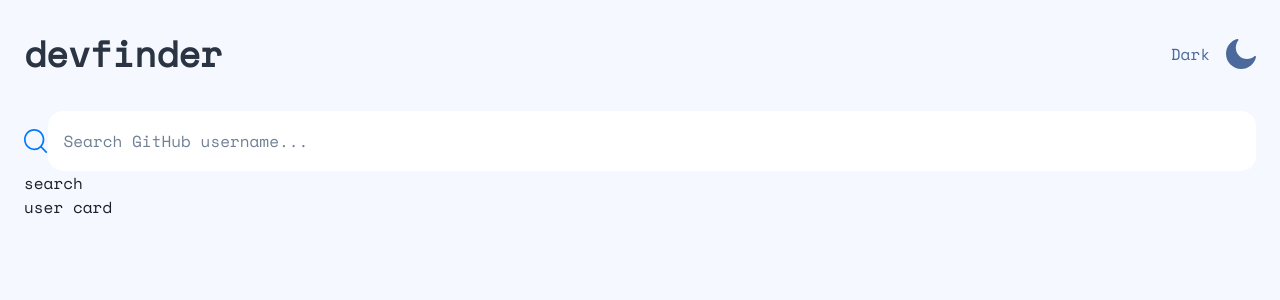
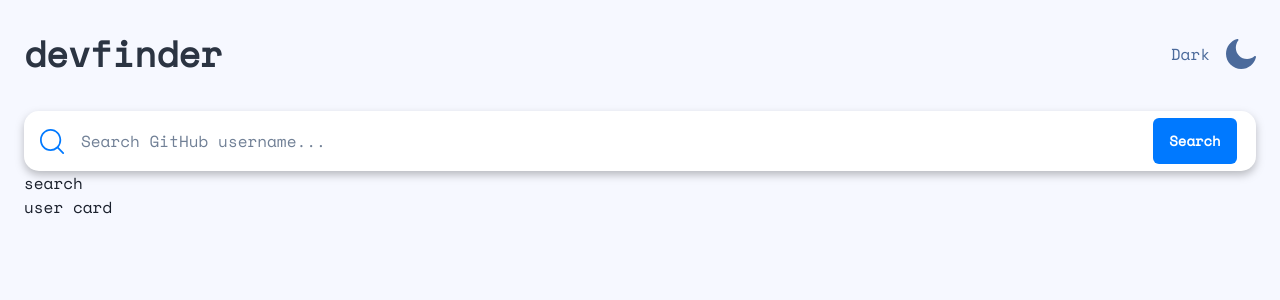
Before and after one commit to dominicva/gh-user-search, a Next.js app: page / in a window 1280 px wide. Shown: the top 300 px of the page. Built offline with nearby package versions, Linux system fonts and the light colour scheme.

Commit message:
feat: search input styled

```diff
--- a/pages/_app.tsx
+++ b/pages/_app.tsx
@@ -70,6 +70,8 @@ const theme = extendTheme({
 });
 
 function MyApp({ Component, pageProps }) {
+  // console.log('theme:', theme);
+
   return (
     <ChakraProvider theme={theme}>
       <Component {...pageProps} />
--- a/pages/index.tsx
+++ b/pages/index.tsx
@@ -1,14 +1,6 @@
 import Head from 'next/head';
 import Image from 'next/image';
-import {
-  Box,
-  Flex,
-  Heading,
-  Text,
-  Input,
-  InputGroup,
-  InputLeftElement,
-} from '@chakra-ui/react';
+import { Box, Flex, Heading, Input, Button } from '@chakra-ui/react';
 
 export default function Home() {
   return (
@@ -34,20 +26,36 @@ export default function Home() {
           </Flex>
         </Flex>
 
-        <Flex alignItems="center">
+        <Flex
+          alignItems="center"
+          height="60px"
+          borderRadius="15px"
+          bgColor="white"
+          paddingLeft="16px"
+          paddingRight="8px"
+          filter="drop-shadow(0px 4px 4px rgba(0, 0, 0, 0.25))"
+        >
           <Image
             src="/icon-search.svg"
-            width={24}
-            height={24}
+            width={25}
+            height={25}
             color="light.blueCrayola"
           />
           <Input
             placeholder="Search GitHub username..."
-            height="60px"
-            borderRadius="15px"
-            bgColor="white"
             border="none"
+            _focusVisible={{ border: 'none' }}
+            width="calc(100% - 120px)"
           />
+          <Button
+            backgroundColor="light.blueCrayola"
+            color="white"
+            fontSize="14px"
+            h="46px"
+            width="84px"
+          >
+            Search
+          </Button>
         </Flex>
 
         <div>search</div>
```
